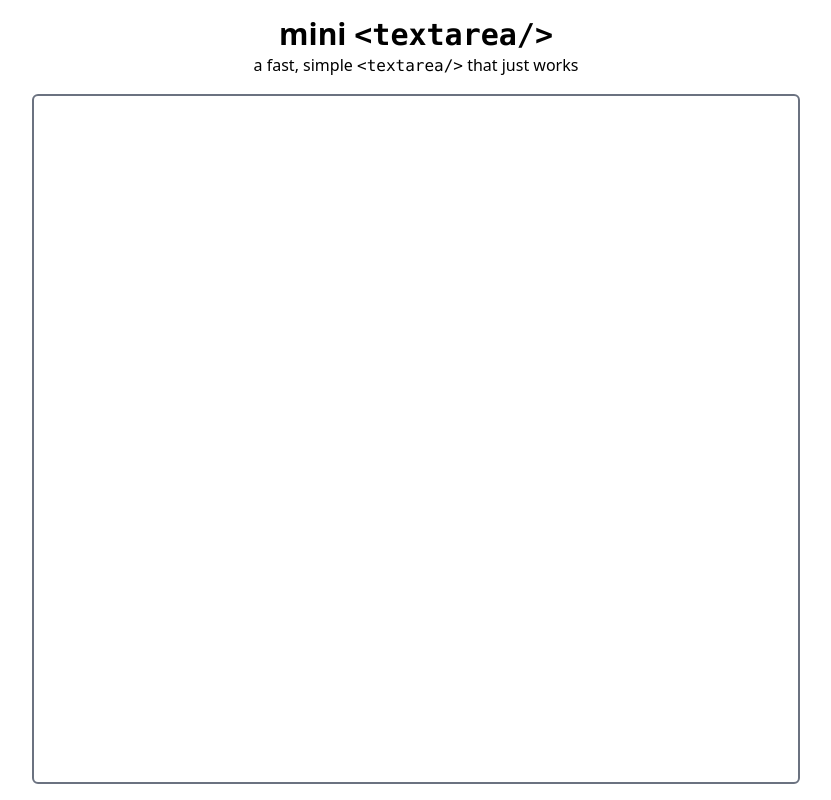
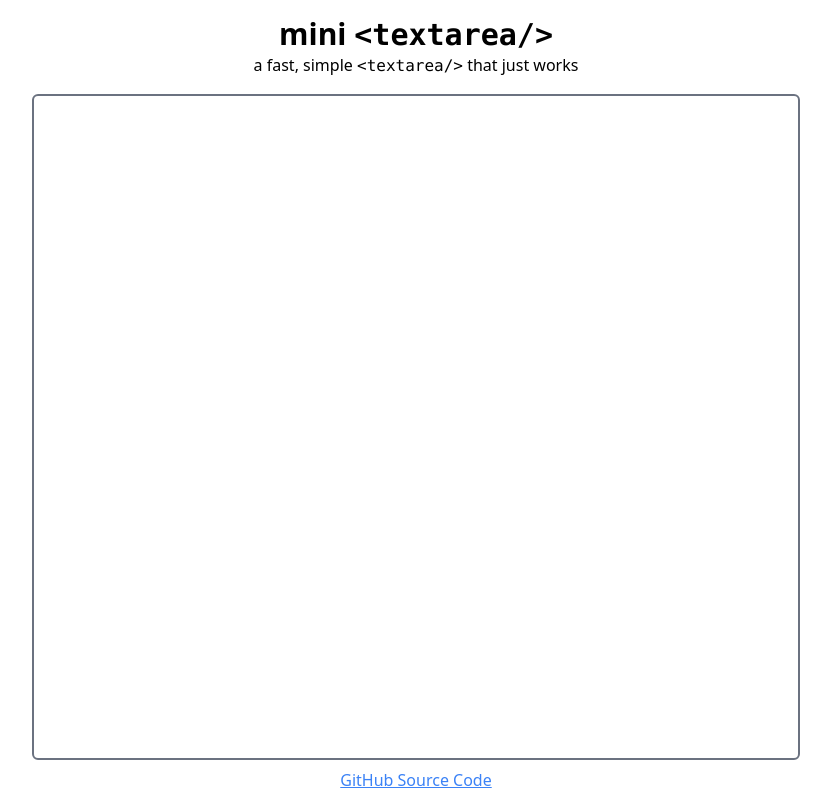
Before and after one commit to gjtiquia/mini-textarea, a website built with Vite: page index.html in a window 1280 px wide. Shown: the whole page, without its empty margins (224-1055 px from the left). Built offline with nearby package versions, Linux system fonts and the light colour scheme.

Commit message:
metadata and source code link

```diff
--- a/index.html
+++ b/index.html
@@ -4,17 +4,23 @@
 <head>
   <meta charset="UTF-8" />
   <meta name="viewport" content="width=device-width, initial-scale=1.0" />
+
+  <meta name="description" content="a fast, simple &lt;textarea/&gt; that just works">
+  <meta name="author" content="GJ Tiquia">
+
   <link rel="stylesheet" href="src/style.css">
+
   <title>mini &lt;textarea/&gt;</title>
 </head>
 
-<body class="h-dvh p-4 flex flex-col items-center">
+<body class="h-dvh p-4 pb-2 flex flex-col items-center">
   <h1 class="font-bold text-3xl">
     mini <code>&lt;textarea/&gt;</code>
   </h1>
   <h2 class="pb-4">
     a fast, simple <code>&lt;textarea/&gt;</code> that just works
   </h2>
+
   <textarea class="
       flex-grow w-full max-w-screen-md
       border-2 border-gray-500
@@ -22,6 +28,9 @@
       resize-none
       p-1
     "></textarea>
+
+  <a href="https://github.com/gjtiquia/mini-textarea" target="_blank"
+    class="pt-2 text-blue-500 hover:text-blue-600 active:text-blue-700 underline">GitHub Source Code</a>
 </body>
 
 </html>
```
